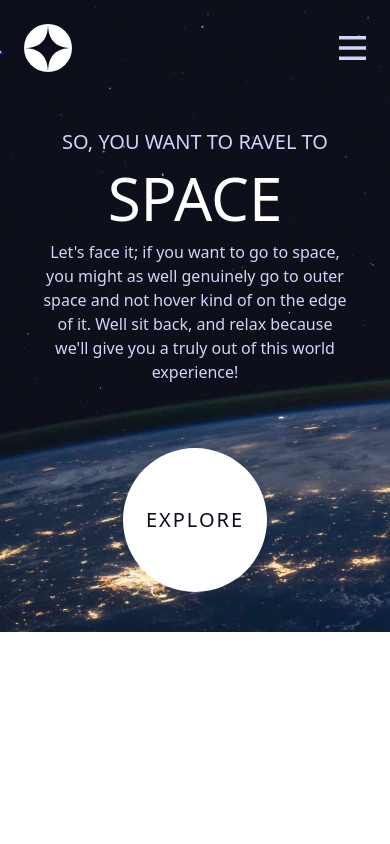
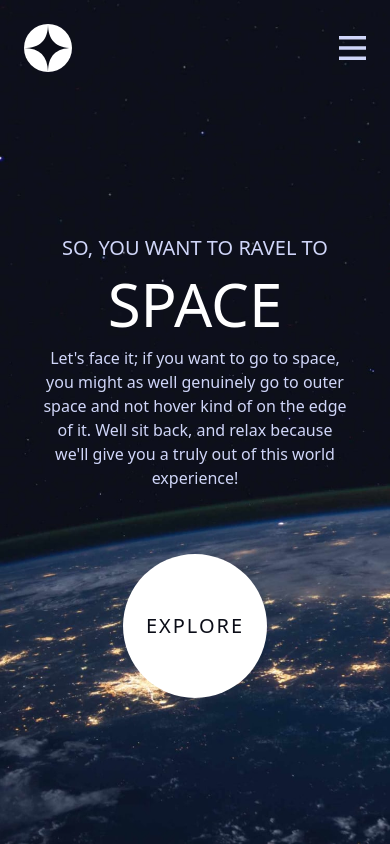
Before and after one commit to OybekMavlonov/frontendmentor-space-tourism-website, a Nuxt app: page / in a window 390 px wide. Built offline with nearby package versions, Linux system fonts and the light colour scheme.

Commit message:
some fixes

```diff
--- a/components/AppHeader.vue
+++ b/components/AppHeader.vue
@@ -37,7 +37,11 @@ watch(() => isMobileMenuOpen.value, (newValue) => {
 </script>
 
 <template>
-  <div class="absolute top-0 lg:top-10 w-full z-40">
+  <div class="fixed top-0 lg:top-10 w-full z-40"
+       :class="{
+      'bg-blue-900/70 backdrop-blur-md border-b border-white/10 shadow-md': isScrolled,
+      'bg-transparent border-none shadow-none': !isScrolled
+    }">
     <div class="flex items-center justify-between md:gap-x-10 lg:gap-x-16 w-full relative p-6 md:p-0 md:pl-10 lg:pl-16">
       <img src="../public/images/shared/logo.svg" alt="logo">
 
--- a/pages/index.vue
+++ b/pages/index.vue
@@ -6,7 +6,7 @@
       class="lg:bg-[url('/frontendmentor-space-tourism-website/images/home/background-home-desktop.jpg')]
       sm:bg-[url('/frontendmentor-space-tourism-website/images/home/background-home-tablet.jpg')] bg-[url('/frontendmentor-space-tourism-website/images/home/background-home-mobile.jpg')]
       bg-[url('/images/home/background-home-mobile.jpg')]
-      bg-cover h-full lg:h-screen bg-center w-full text-white flex items-center lg:items-end">
+      bg-cover h-screen sm:h-full lg:h-screen bg-center w-full text-white flex items-center lg:items-end">
     <div class="container px-10 mx-auto grid grid-cols-1 lg:grid-cols-2 items-center justify-center mt-32 md:mt-44 lg:gap-x-20 mb-10 lg:mb-32">
       <div class="text-center lg:text-start mb-16 lg:mb-0">
         <h4 class="text-xl lg:text-3xl text-blue-300 uppercase">So, you want to ravel to</h4>
```
